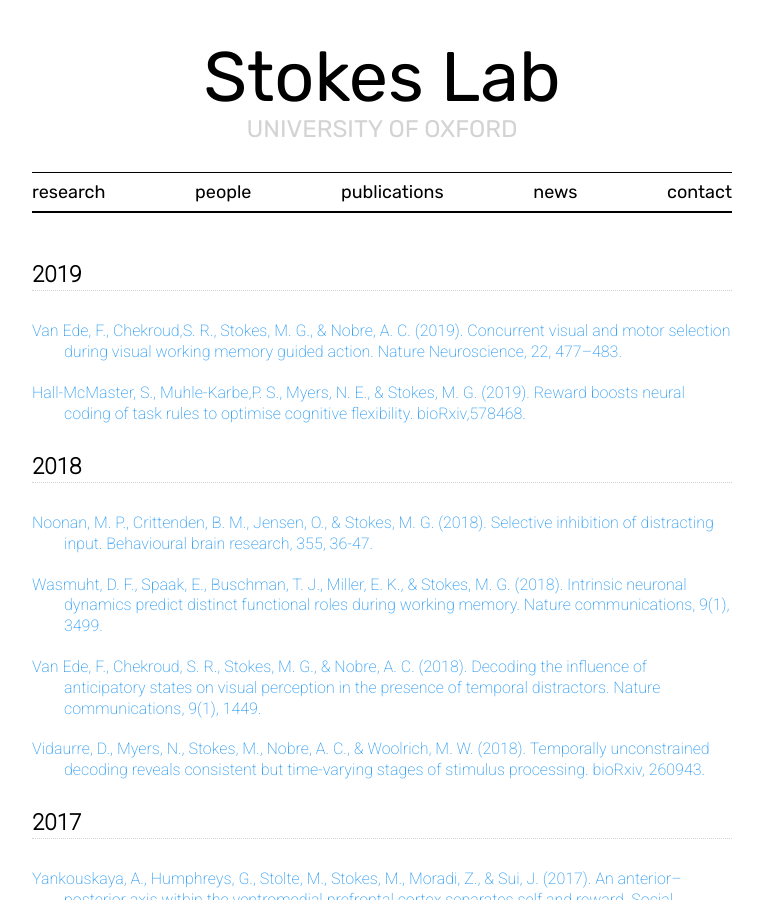
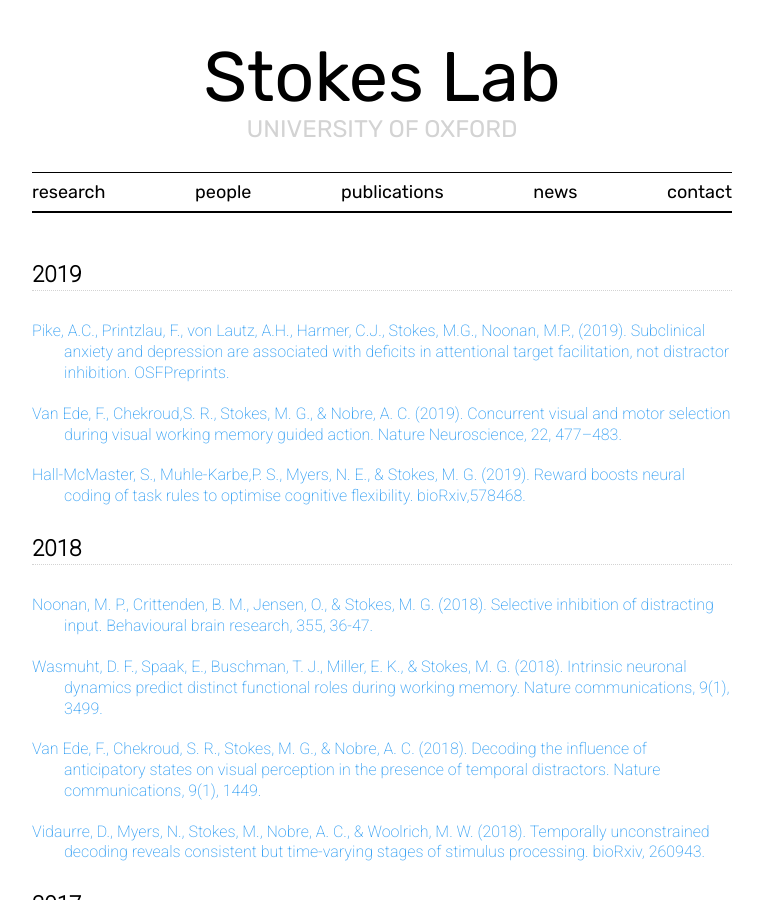
Before and after one commit to stokeslab/stokeslab.github.io, a Jekyll site: the page built from _pages/publications.html, in a window 1280 px wide and 900 px high. Shown: the whole window, without its empty margins (258-1021 px from the left). Built offline with Jekyll 4.4.1, drawn with Linux system fonts in a browser that asks for light colours; nearby versions of some CDN libraries; some web fonts are replaced.

Commit message:
Update publications.html

```diff
--- a/_pages/publications.html
+++ b/_pages/publications.html
@@ -13,6 +13,7 @@
 <p class="pub"> Van Ede, F., Chekroud,S. R., Stokes, M. G., & Nobre, A. C. (2019). Concurrent visual and motor selection during visual working memory guided action. Nature Neuroscience, 22, 477–483. <a href="https://www.nature.com/articles/s41593-018-0335-6" target="_blank">[PDF]</a></p>
 <p class="pub"> Hall-McMaster, S., Muhle-Karbe,P. S., Myers, N. E., & Stokes, M. G. (2019). Reward boosts neural coding of task rules to optimise cognitive flexibility. bioRxiv,578468. <a href="https://www.biorxiv.org/content/biorxiv/early/2019/03/16/578468.full.pdf" target="_blank">[PDF]</a></p>
 -->
+<p class="pub"> <a href="https://doi.org/10.31219/osf.io/n96s3" target="_blank"> Pike, A.C., Printzlau, F., von Lautz, A.H., Harmer, C.J., Stokes, M.G., Noonan, M.P., (2019).  Subclinical anxiety and depression are associated with deficits in attentional target facilitation, not distractor inhibition. OSFPreprints. </a></p>
 
 <p class="pub"> <a href="https://www.nature.com/articles/s41593-018-0335-6" target="_blank"> Van Ede, F., Chekroud,S. R., Stokes, M. G., & Nobre, A. C. (2019). Concurrent visual and motor selection during visual working memory guided action. Nature Neuroscience, 22, 477–483.</a></p>
 
```
